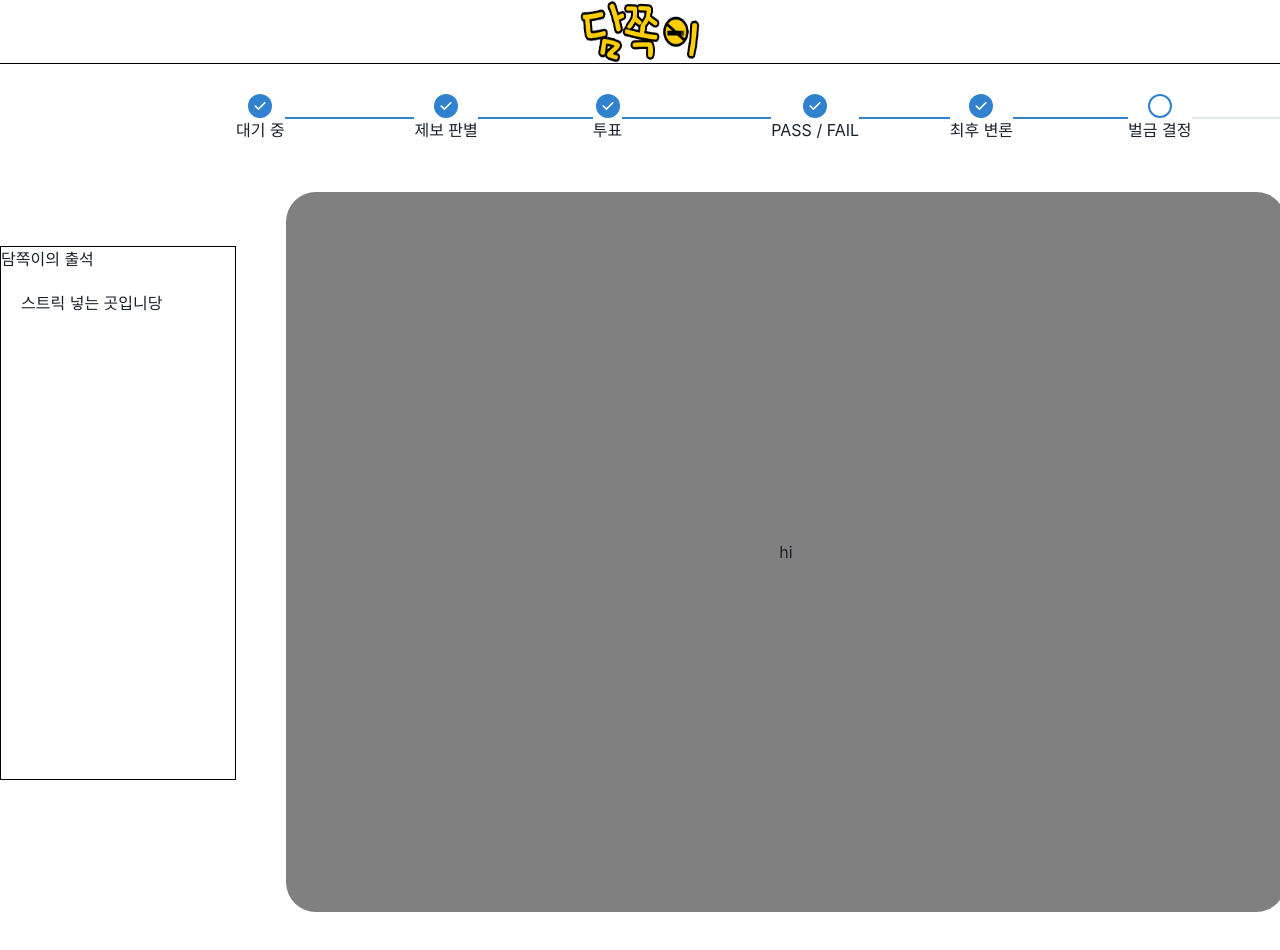
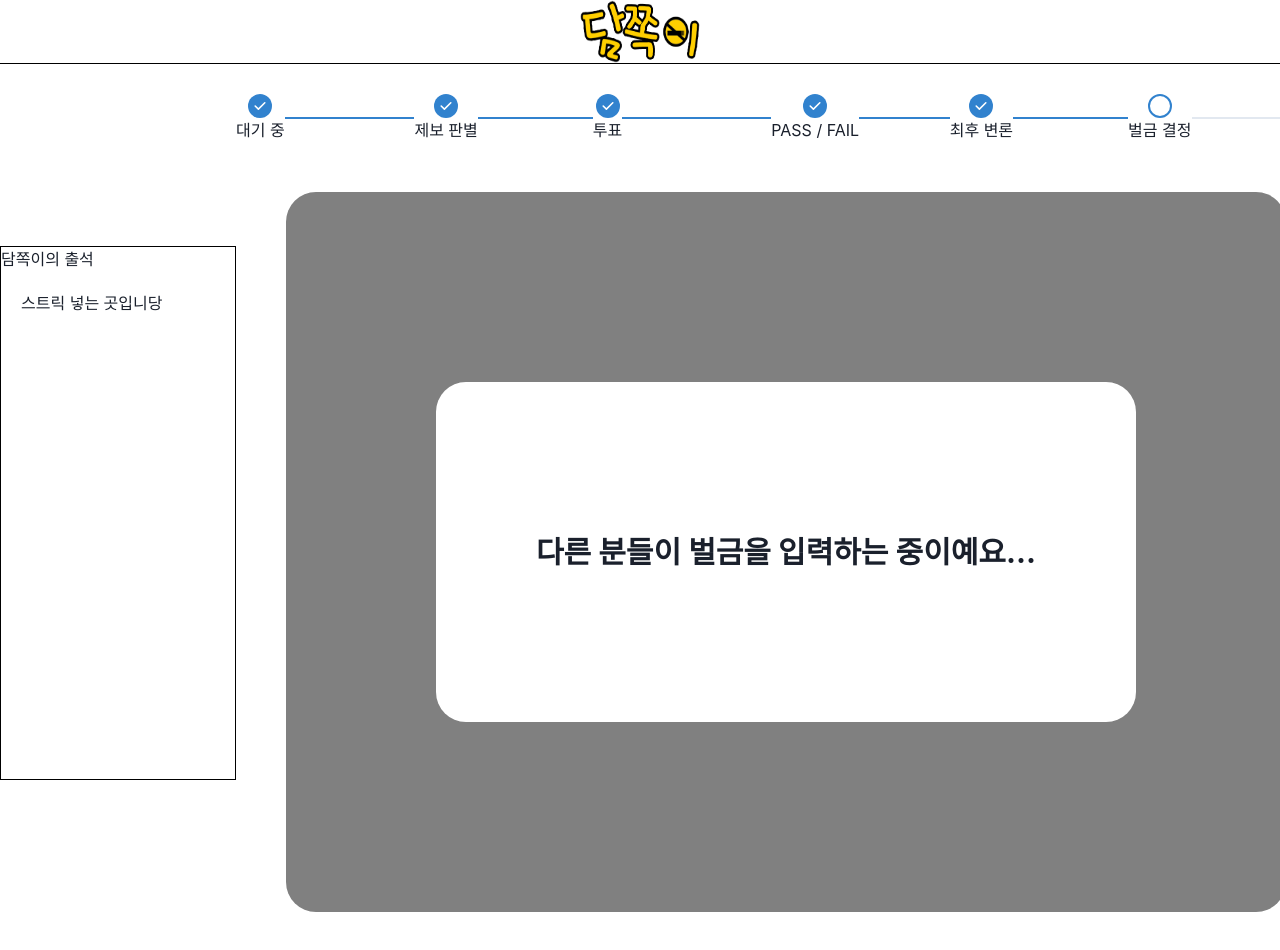
Before and after one commit to damjjok/damjjok, a React (Create React App) app in the folder client/: page /truth-room in a window 1280 px wide. Both pictures are taken after a click on the button "확인". Shown: the top 950 px of the page. Built offline with nearby package versions, Linux system fonts and the light colour scheme.

Commit message:
Feat: 벌금 입력 대기 화면 생성

```diff
--- a/client/src/pages/truth-room/middle-component/center-component/main-frame-component/step-frame/fine-decision/decide/input/FineInputFrame.js
+++ b/client/src/pages/truth-room/middle-component/center-component/main-frame-component/step-frame/fine-decision/decide/input/FineInputFrame.js
@@ -2,6 +2,7 @@ import { fineDecisionInputStepState } from "contexts/TruthRoom";
 import React from "react";
 import { useRecoilValue } from "recoil";
 import FineInputComponent from "./FineInputComponent";
+import FineInputWaitingComponent from "./FineInputWaitingComponent";
 
 function FineInputFrame(props) {
     const fineDecisionInputStep = useRecoilValue(fineDecisionInputStepState);
@@ -9,7 +10,7 @@ function FineInputFrame(props) {
     return (
         <div>
             {fineDecisionInputStep === 0 && <FineInputComponent />}
-            {fineDecisionInputStep === 1 && <div>hi</div>}
+            {fineDecisionInputStep === 1 && <FineInputWaitingComponent />}
         </div>
     );
 }
--- a/client/src/pages/truth-room/middle-component/center-component/main-frame-component/step-frame/fine-decision/decide/input/FineInputWaitingComponent.js
+++ b/client/src/pages/truth-room/middle-component/center-component/main-frame-component/step-frame/fine-decision/decide/input/FineInputWaitingComponent.js
@@ -0,0 +1,21 @@
+import React from "react";
+import SmallFrameComponent from "../../../../small-frame/SmallFrameComponent";
+import { Text } from "@chakra-ui/react";
+
+function FineInputWaitingComponent(props) {
+    return (
+        <SmallFrameComponent
+            width={700}
+            height={340}
+            content={
+                <div style={{ display: "flex", alignItems: "center" }}>
+                    <Text as="b" fontSize={"30px"}>
+                        다른 분들이 벌금을 입력하는 중이예요...
+                    </Text>
+                </div>
+            }
+        />
+    );
+}
+
+export default FineInputWaitingComponent;
```
